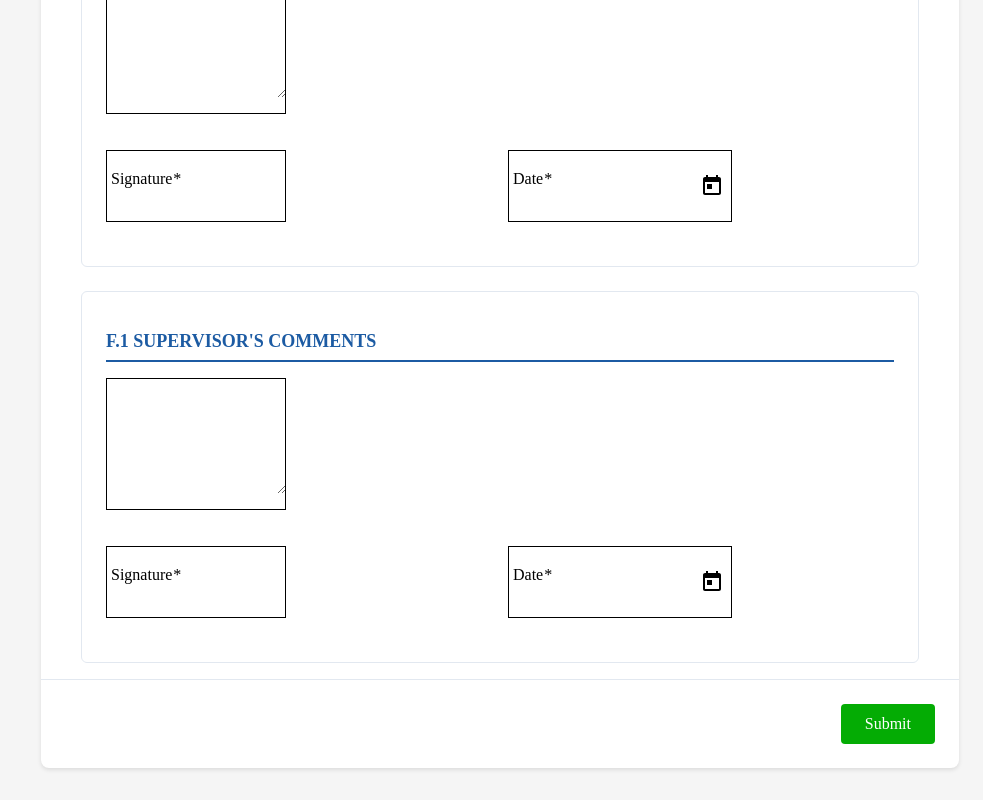
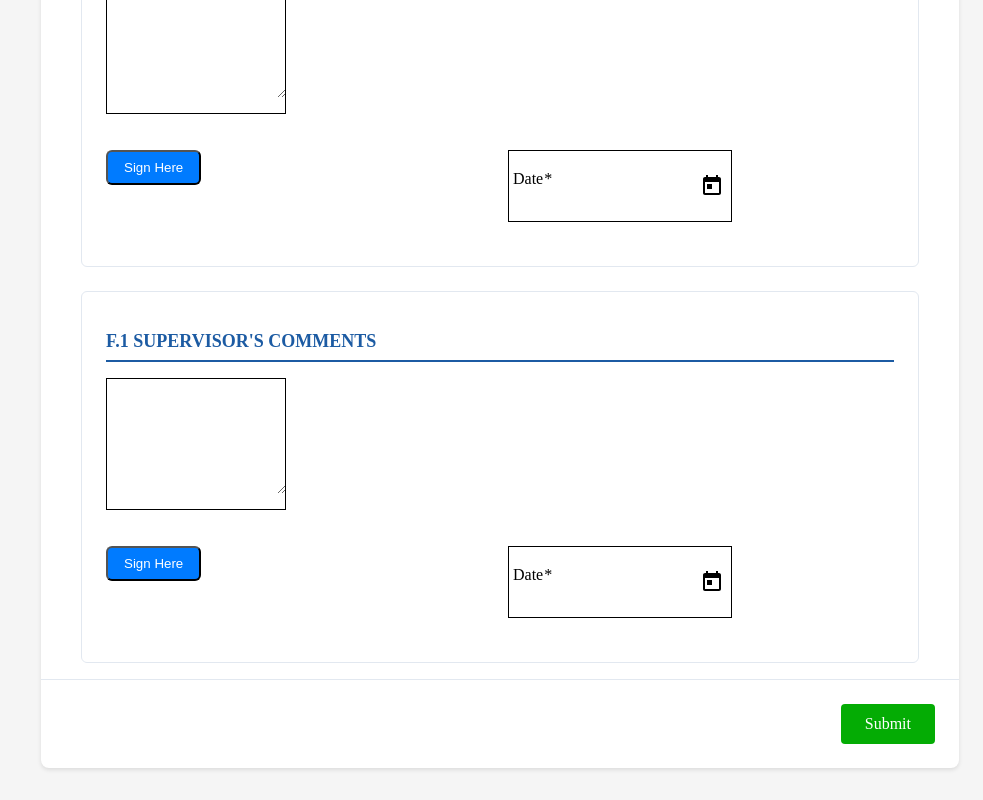
Before and after one commit to TPatel2909/SITA-app, an Angular app in the folder sita-app/: page /epmds/september-review in a window 1280 px wide. Shown: the part 3193-3993 px from the top of the page, without its empty margins (297-1280 px from the left). Built offline with nearby package versions, Linux system fonts and the light colour scheme; sample sign-in values are in the browser's storage.

Commit message:
pushing latest changes of the signature pad

```diff
--- a/sita-app/src/app/features/epmds/september-review/september-review.component.html
+++ b/sita-app/src/app/features/epmds/september-review/september-review.component.html
@@ -162,10 +162,7 @@
             </mat-form-field>
             <div class="signature-row">
               <div class="signature-field">
-                <mat-form-field appearance="outline">
-                  <mat-label>Signature</mat-label>
-                  <input matInput formControlName="employeeSignature">
-                </mat-form-field>
+                <app-signature-pad #employeeSignaturePad (signatureChange)="reviewForm.patchValue({employeeSignature: $event})"></app-signature-pad>    <!---here-->
               </div>
               <div class="signature-field">
                 <mat-form-field appearance="outline">
@@ -186,10 +183,7 @@
             </mat-form-field>
             <div class="signature-row">
               <div class="signature-field">
-                <mat-form-field appearance="outline">
-                  <mat-label>Signature</mat-label>
-                  <input matInput formControlName="supervisorSignature">
-                </mat-form-field>
+                <app-signature-pad #supervisorSignaturePad (signatureChange)="reviewForm.patchValue({supervisorSignature: $event})"></app-signature-pad>    <!---here-->
               </div>
               <div class="signature-field">
                 <mat-form-field appearance="outline">
--- a/sita-app/src/app/features/epmds/september-review/september-review.component.ts
+++ b/sita-app/src/app/features/epmds/september-review/september-review.component.ts
@@ -1,4 +1,4 @@
-import { Component } from '@angular/core';
+import { Component, ViewChild } from '@angular/core';
 import { CommonModule } from '@angular/common';
 import { FormsModule, ReactiveFormsModule, FormBuilder, FormGroup, FormArray, Validators } from '@angular/forms';
 import { MatInputModule } from '@angular/material/input';
@@ -8,6 +8,7 @@ import { MatCardModule } from '@angular/material/card';
 import { MatButtonModule } from '@angular/material/button';
 import { MatDatepickerModule } from '@angular/material/datepicker';
 import { MatNativeDateModule } from '@angular/material/core';
+import { SignaturePadComponent } from '../../../signature-pad/signature-pad.component';
 
 @Component({
   selector: 'app-september-review',
@@ -24,11 +25,14 @@ import { MatNativeDateModule } from '@angular/material/core';
     MatCardModule,
     MatButtonModule,
     MatDatepickerModule,
-    MatNativeDateModule
-  ]
+    MatNativeDateModule,
+    SignaturePadComponent
+]
 })
 export class SeptemberReviewComponent {
   reviewForm: FormGroup;
+  @ViewChild('employeeSignaturePad') employeeSignaturePad!: SignaturePadComponent;
+  @ViewChild('supervisorSignaturePad') supervisorSignaturePad!: SignaturePadComponent;
 
   constructor(private fb: FormBuilder) {
     this.reviewForm = this.fb.group({
@@ -72,8 +76,16 @@ export class SeptemberReviewComponent {
   get gafs(): FormArray {
     return this.reviewForm.get('gafs') as FormArray;
   }
-
+  getSignautes(){
+    // To get the employee signature value
+    const employeeSignature = this.reviewForm.get('employeeSignature')?.value;
+    console.log("employee",employeeSignature);
+    // To get the supervisor signature value
+    const supervisorSignature = this.reviewForm.get('supervisorSignature')?.value;
+    console.log("superviosr",supervisorSignature);
+  }
   onSubmit() {
+    this.getSignautes();
     if (this.reviewForm.valid) {
       console.log(this.reviewForm.value);
       // Add your form submission logic here
--- a/sita-app/src/app/signature-pad/signature-pad.component.ts
+++ b/sita-app/src/app/signature-pad/signature-pad.component.ts
@@ -1,4 +1,4 @@
-import { Component, ElementRef, ViewChild, AfterViewInit, OnDestroy, Inject, PLATFORM_ID } from '@angular/core';
+import { Component, ElementRef, ViewChild, AfterViewInit, OnDestroy, Inject, PLATFORM_ID, Output, EventEmitter, Input } from '@angular/core';
 import SignaturePad from 'signature_pad';
 import { CommonModule, isPlatformBrowser } from '@angular/common';
 import { FormsModule } from '@angular/forms';
@@ -12,6 +12,12 @@ import ResizeObserver from 'resize-observer-polyfill';
   styleUrls: ['./signature-pad.component.scss']
 })
 export class SignaturePadComponent implements AfterViewInit, OnDestroy {
+  getSignature() {
+    throw new Error('Method not implemented.');
+  }
+  @Output() signatureChange = new EventEmitter<any>();
+  @Input() signatureType: string = '';
+
   @ViewChild('canvas', { static: false }) canvasRef!: ElementRef<HTMLCanvasElement>;
   @ViewChild('typedSignatureCanvas', { static: false }) typedSignatureCanvasRef!: ElementRef<HTMLCanvasElement>;
 
@@ -227,6 +233,7 @@ export class SignaturePadComponent implements AfterViewInit, OnDestroy {
   saveDrawnSignature(): void {
     if (this.mode === 'draw' && this.signaturePad && !this.signaturePad.isEmpty()) {
       this.signatureImage = this.signaturePad.toDataURL();
+      this.onSignatureChange(this.signatureImage);
       console.log(this.signatureImage);
       this.closePopup();
     }
@@ -236,6 +243,7 @@ export class SignaturePadComponent implements AfterViewInit, OnDestroy {
     if (this.mode === 'type' && this.typedSignatureCanvasRef && this.typedSignature.trim()) {
       const canvas = this.typedSignatureCanvasRef.nativeElement;
       this.signatureImage = canvas.toDataURL();
+      this.onSignatureChange(this.signatureImage);
       console.log(this.signatureImage);
       this.closePopup();
     }
@@ -247,9 +255,14 @@ export class SignaturePadComponent implements AfterViewInit, OnDestroy {
       const reader = new FileReader();
       reader.onload = () => {
         this.signatureImage = reader.result as string;
+        this.onSignatureChange(this.signatureImage);
         this.closePopup();
       };
       reader.readAsDataURL(file);
     }
   }
+  onSignatureChange(signatureData: any): void {
+    this.signatureChange.emit(signatureData);
+  }
+
 }
```
